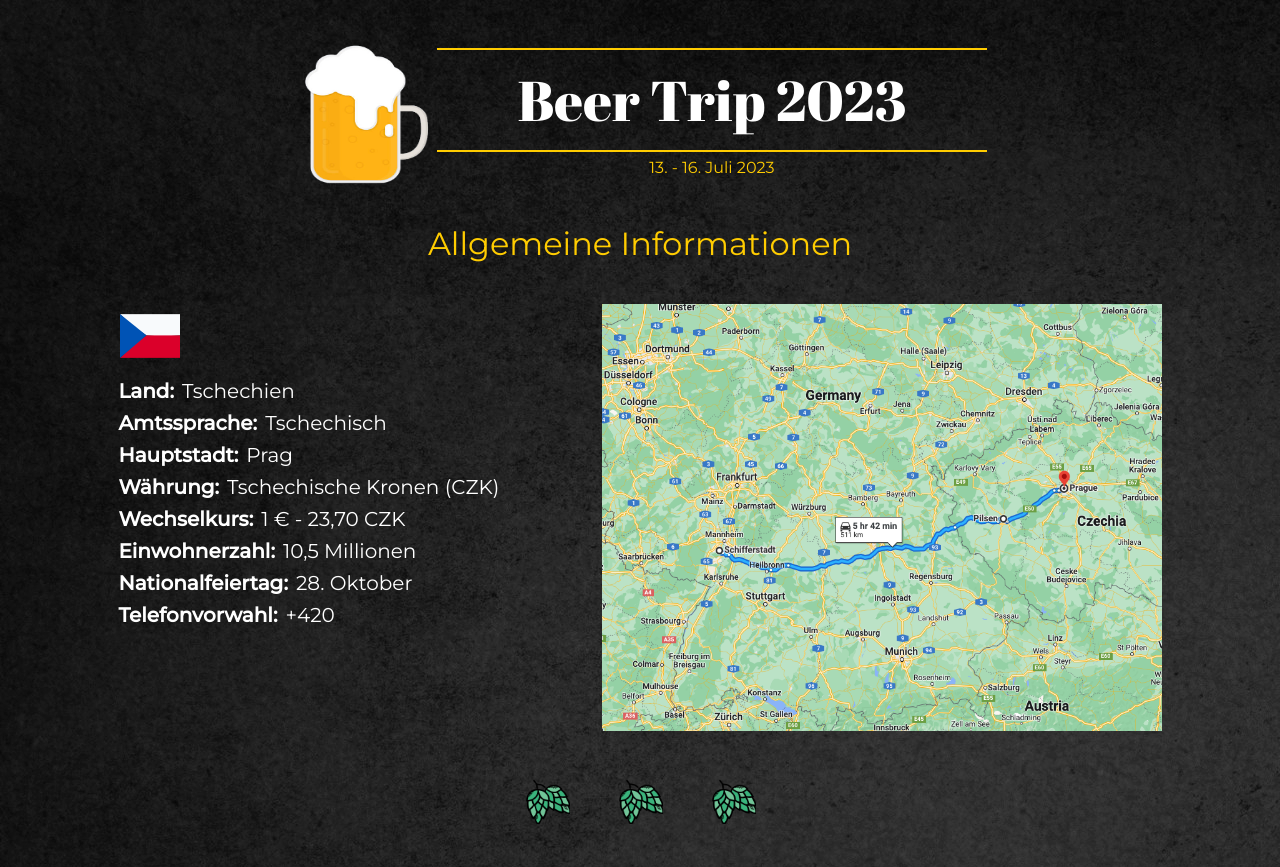
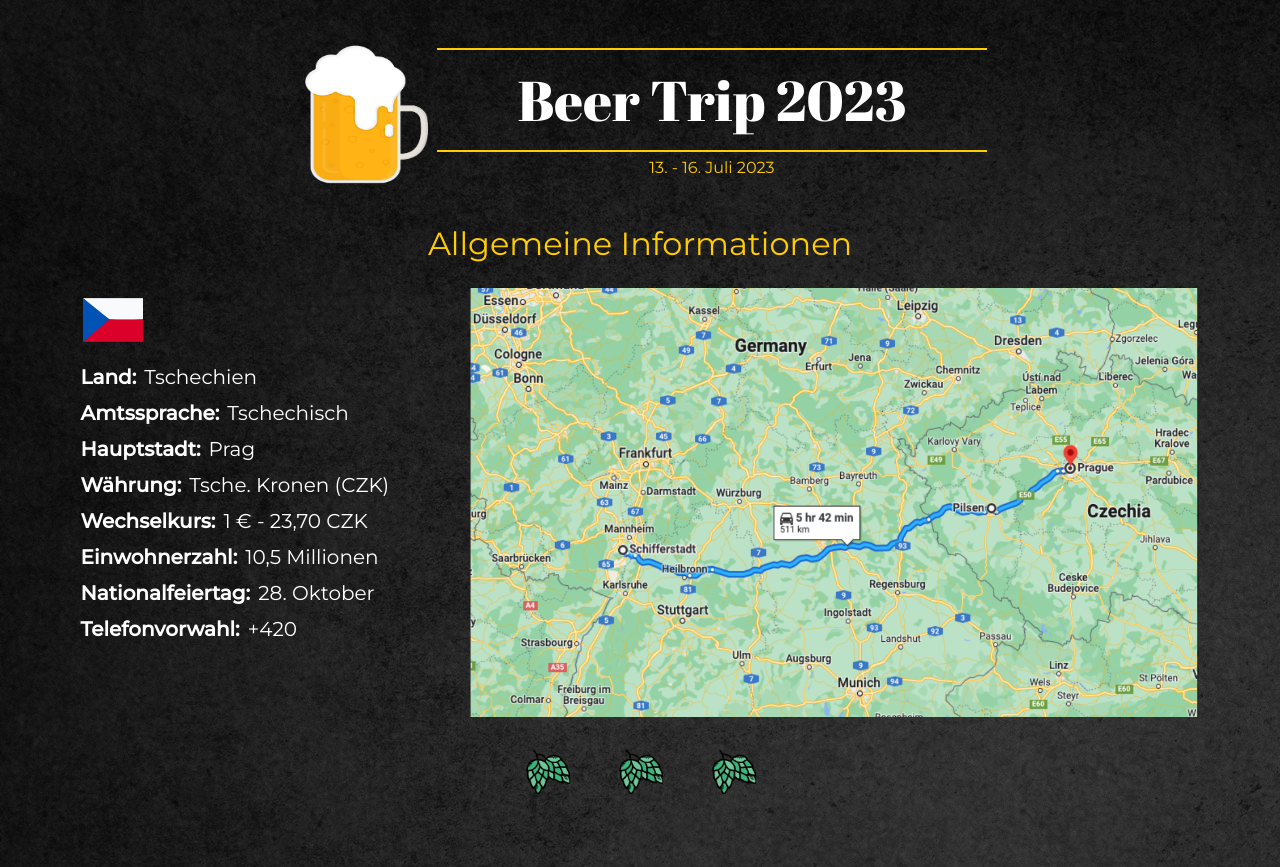
Before and after one commit to SButterbluemchen/trip, a Vue app: page / in a window 1280 px wide. Shown: the top 867 px of the page. Built offline with nearby package versions, Linux system fonts and the light colour scheme; a web font is replaced by a local one.

Commit message:
generalInformation: refont of layout and map

```diff
--- a/src/assets/stylesheets/_typography.scss
+++ b/src/assets/stylesheets/_typography.scss
@@ -15,6 +15,7 @@ h2 {
     font-size: 2rem;
   }
   line-height: 2rem;
+  text-align: center;
 }
 
 h3 {
--- a/src/assets/stylesheets/main.scss
+++ b/src/assets/stylesheets/main.scss
@@ -6,7 +6,7 @@
 
 #app {
   margin: 0;
-  padding: 2rem;
+  padding: 2rem 1rem;
 
   font-weight: normal;
 }
--- a/src/components/GeneralInformation.vue
+++ b/src/components/GeneralInformation.vue
@@ -8,7 +8,7 @@ const generalInformation = ref([
   { title: 'Land', text: 'Tschechien' },
   { title: 'Amtssprache', text: 'Tschechisch' },
   { title: 'Hauptstadt', text: 'Prag' },
-  { title: 'Währung', text: 'Tschechische Kronen (CZK)' },
+  { title: 'Währung', text: 'Tsche. Kronen (CZK)' },
   { title: 'Wechselkurs', text: '1 € - 23,70 CZK' },
   { title: 'Einwohnerzahl', text: '10,5 Millionen' },
   { title: 'Nationalfeiertag', text: '28. Oktober' },
@@ -20,7 +20,7 @@ const generalInformation = ref([
   <SectionPage>
     <template #heading>{{ sectionTitle }}</template>
     <article>
-      <ul class="general-information__list">
+      <ul>
         <img alt="flag" src="@/assets/images/czech-republic-flag.png" />
         <li v-for="information in generalInformation" :key="information.title">
           <h3>{{ information.title }}:</h3>
@@ -39,24 +39,24 @@ article {
   display: flex;
   flex-direction: column;
   gap: 1rem;
-  padding: 1rem;
+  padding: 0 1rem;
   @media only screen and (min-width: 900px) {
     flex-direction: row;
     justify-content: space-evenly;
     gap: 2rem;
   }
-  .general-information__list li {
+  li {
     list-style-type: none;
     display: flex;
     align-items: center;
     gap: 0.5rem;
+    width: 100%;
+    line-height: 2.25rem;
   }
 }
 figure {
-  width: 19rem;
-  @media only screen and (min-width: 900px) {
-    width: 35rem;
-  }
+  width: 100%;
+  flex-basis: 60%;
   img {
     width: 100%;
     height: 100%;
--- a/src/components/SectionPage.vue
+++ b/src/components/SectionPage.vue
@@ -12,8 +12,4 @@ import HopDivider from './helpers/HopDivider.vue'
   </section>
 </template>
 
-<style lang="scss" scoped>
-h2 {
-  text-align: center;
-}
-</style>
+<style lang="scss" scoped></style>
```
Also changed, not shown: src/assets/images/map.png.
